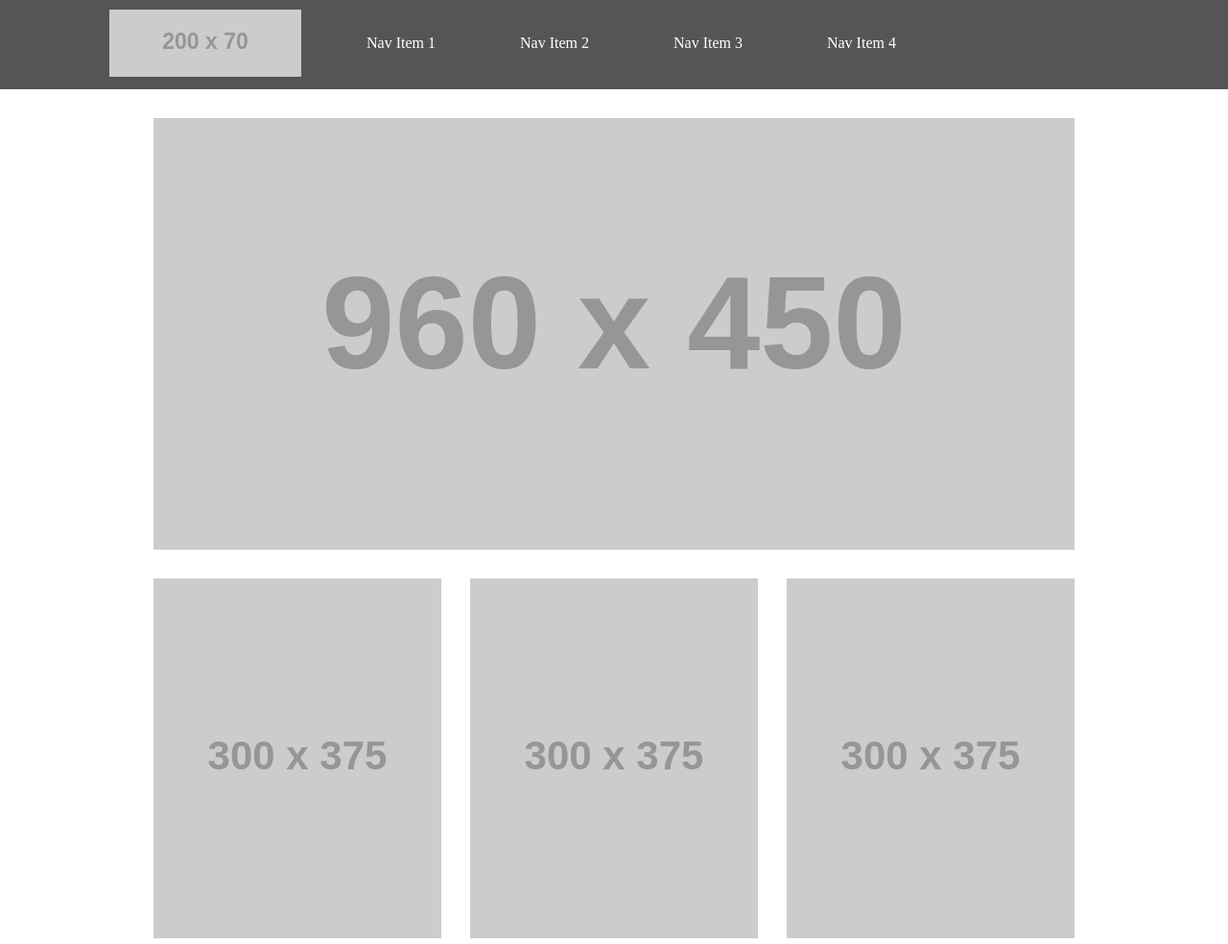
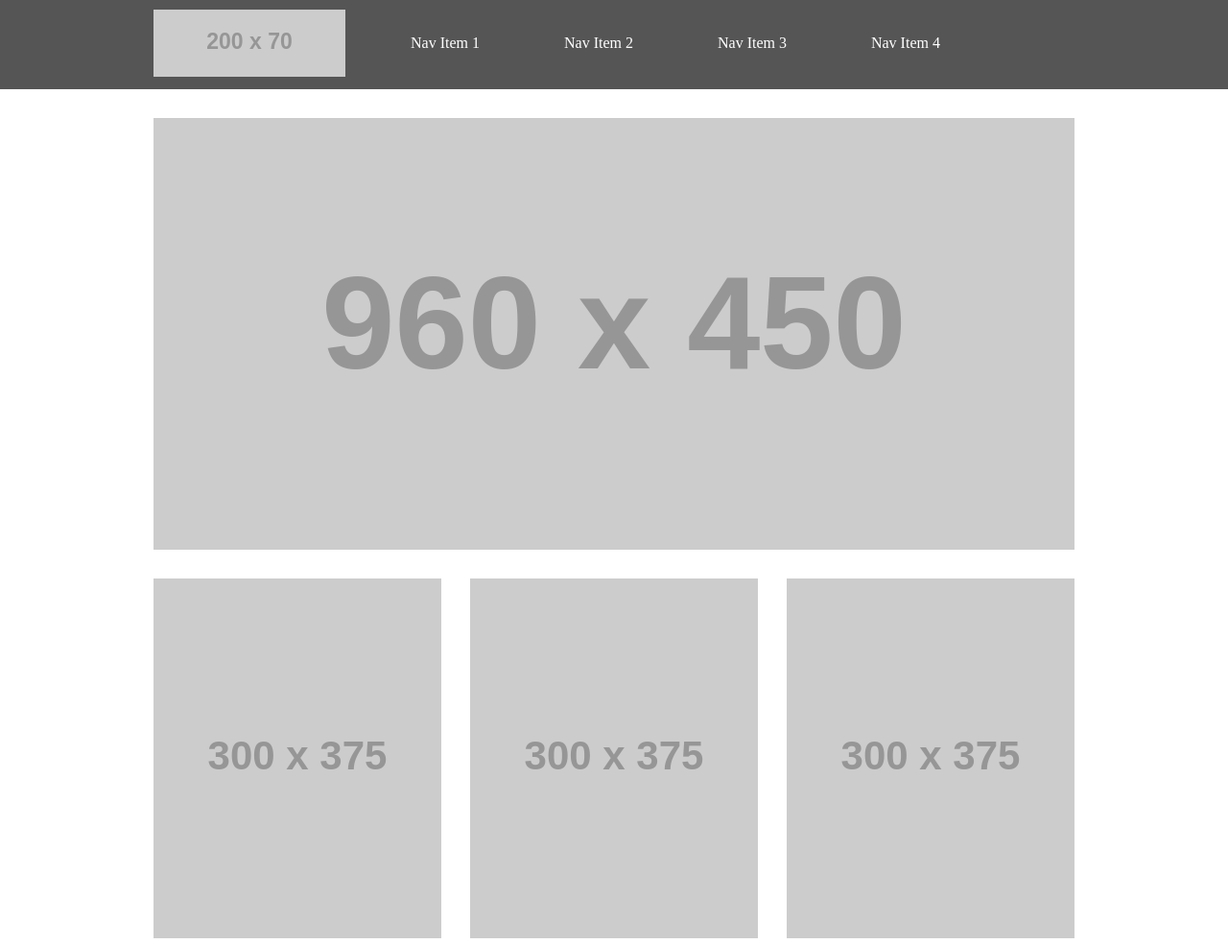
Before and after one commit to TheQuangNguyen/wireframe-exercise, a plain HTML site: page index.html in a window 1280 px wide. Shown: the top 984 px of the page at 96% size. Drawn offline with Linux system fonts and the light colour scheme; placeholder pictures from the web are drawn by us.

Commit message:
fixed issues with some layout

```diff
--- a/css/style.css
+++ b/css/style.css
@@ -5,13 +5,16 @@ nav {
   background: #555;
   color: #999;
   overflow: hidden;
-  padding: 10px 114px;
+  /* padding: 10px 114px; */
   margin: 0px;
   margin-bottom: 30px;
+  padding: 10px 0px;
 }
 
 ul {
+  width: 960px;
   height: 70px;
+  margin: auto;
 }
 
 
@@ -62,7 +65,6 @@ ul > li > a {
 }
 
 h2 {
-  /* background: darkgreen; */
   display: inline-block;
   margin-left: 30px;
   font-weight: bold;
```
